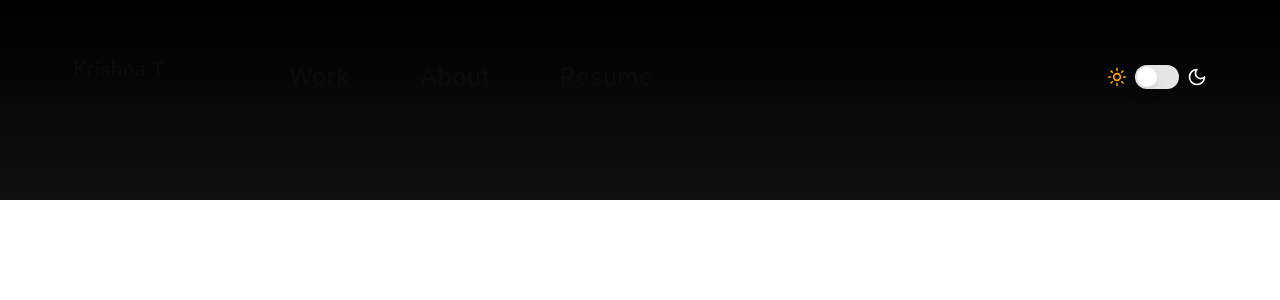
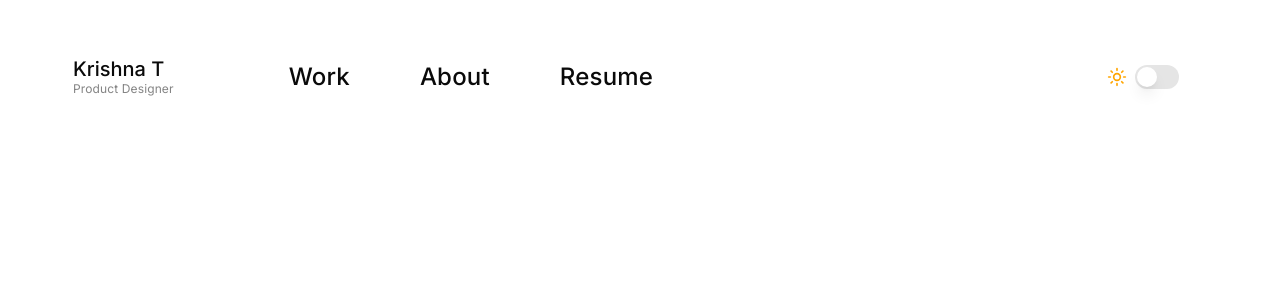
Before and after one commit to thirumurugankrishna-cloud/krish-portfolio, a Next.js app: page / in a window 1280 px wide. Shown: the top 300 px of the page. Built offline with nearby package versions, Linux system fonts and the light colour scheme.

Commit message:
minor changes

```diff
--- a/src/app/globals.css
+++ b/src/app/globals.css
@@ -25,8 +25,8 @@
     --ring: 0 0% 3.9%;
     --radius: 1rem;
 
-    --navbar-start: 0 0% 0%;
-    --navbar-end: 0 0% 6%;
+    --navbar-start: 0 100% 100%;
+    --navbar-end: 0 0% 94%;
   }
 
   .dark {
--- a/src/components/navbar.jsx
+++ b/src/components/navbar.jsx
@@ -4,7 +4,7 @@ import Link from "next/link";
 
 const Navbar = () => {
   return (
-    <nav className=" w-full h-[200px] bg-gradient-to-b from-navbar-start to-navbar-end px-[73px] flex items-center justify-between pb-[46px] sticky">
+    <nav className=" w-full h-[200px] bg-gradient-to-b from-navbar-start/70 to-navbar-end/0 px-[73px] flex items-center justify-between pb-[46px] sticky">
       <div className=" flex gap-[115px] ">
         <div className=" flex flex-col">
           <h2 className=" text-foreground text-xl leading-6 font-medium">
```
